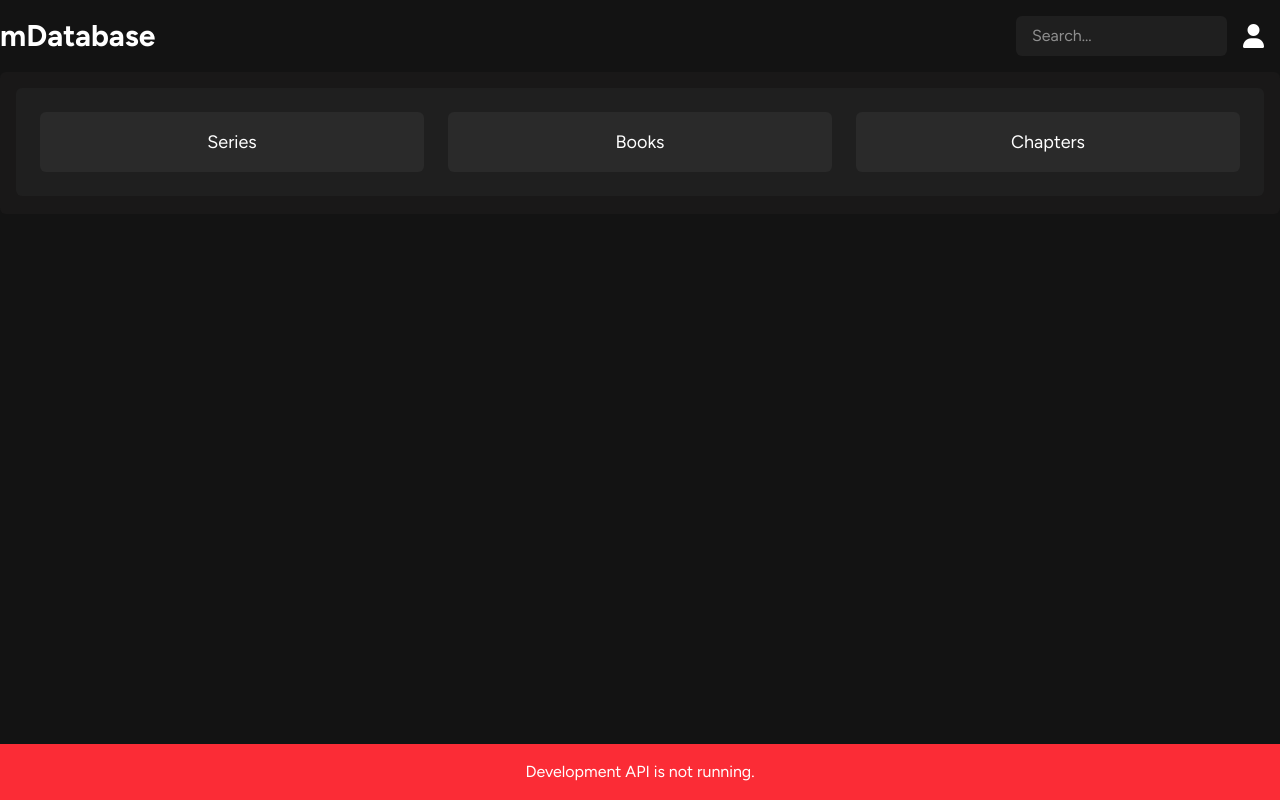
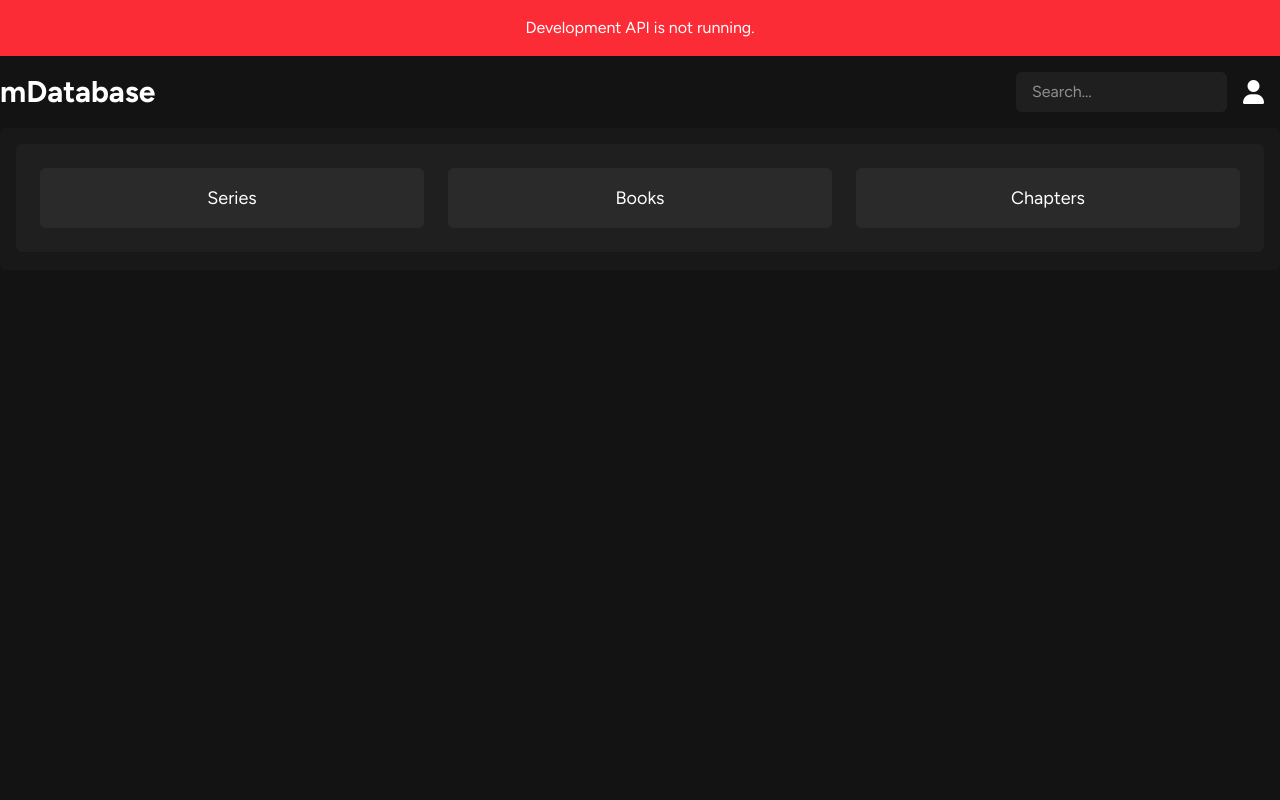
Before and after one commit to MaxixSVK/mDB, a website: page web/index.html in a window 1280 px wide. Drawn offline with Linux system fonts and the light colour scheme; no server answers.

Commit message:
refactor warning div positioning in createWarningDiv function for improved visibility and layout

```diff
--- a/web/assets/js/api.js
+++ b/web/assets/js/api.js
@@ -6,10 +6,12 @@
 
 const createWarningDiv = (message) => {
   const warningDiv = document.createElement('div');
-  warningDiv.className = 'fixed bottom-0 left-0 right-0 bg-red-500 text-white text-center p-4 z-10';
+  warningDiv.className = 'fixed top-0 left-0 right-0 bg-red-500 text-white text-center p-4 z-10';
   warningDiv.innerText = message;
-  document.body.appendChild(warningDiv);
-  document.body.style.paddingBottom = `${warningDiv.offsetHeight}px`;
+
+  document.body.insertBefore(warningDiv, document.body.firstChild);
+
+  document.body.style.paddingTop = `${warningDiv.offsetHeight}px`;
 };
 
 if (isLocalhost && enableDevApi) {
```
Also changed, not shown: web/assets/css/index.css.
